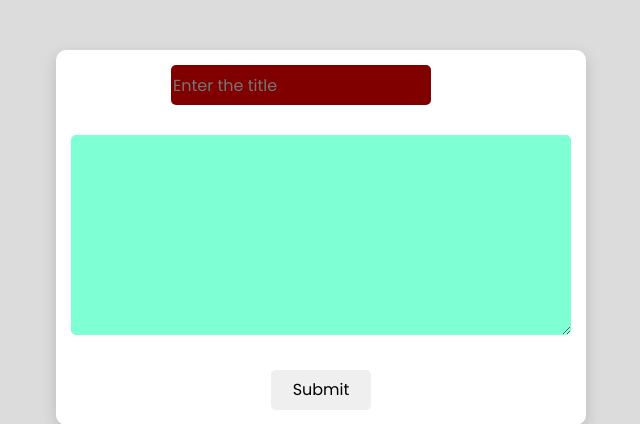
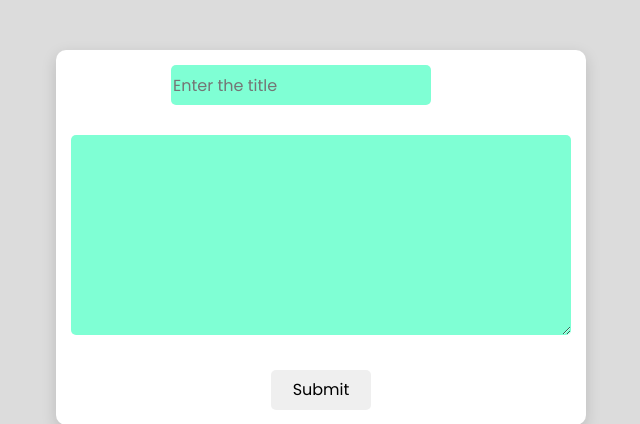
Before and after one commit to ahmadadnanes/FirstStep, a PHP site: page /diary.php in a window 1280 px wide. Shown: the part 94-518 px from the top of the page, without its empty margins (319-959 px from the left). Run offline with PHP 8.4, Linux system fonts and the light colour scheme; the visitor is signed in with stand-in values (Sample User, id 1); data that the repository does not hold is empty.

Commit message:
fix colors

```diff
--- a/YourDiares.php
+++ b/YourDiares.php
@@ -84,7 +84,7 @@ if (isset($_SESSION["id"])) {
 
     <!-- start footer -->
     <footer>
-        <div class="footer_container" style="background-color: brown;">
+        <div class="footer_container">
             <h2>Follow Me</h2>
             <ul class="footer_ul">
                 <li><a href="https://www.linkedin.com/in/ahmad-istaitieh-64a635248/"><i class="fa-brands fa-linkedin"></i></a></li>
--- a/css/Home.css
+++ b/css/Home.css
@@ -167,7 +167,7 @@ section:last-of-type .container .contact_form textarea{
     border-radius: 10px;
     width: 500px;
     height: 200px;
-    background-color: var(--sec-color);
+    background-color: var(--main-color);
 
 }
 
--- a/css/diary.css
+++ b/css/diary.css
@@ -40,7 +40,7 @@ section .container .title input{
     width: 260px;
     height: 40px;
     margin-left: 100px;
-    background-color: maroon;
+    background-color: var(--main-color);
 }
 
 section .container .content textarea{
```
